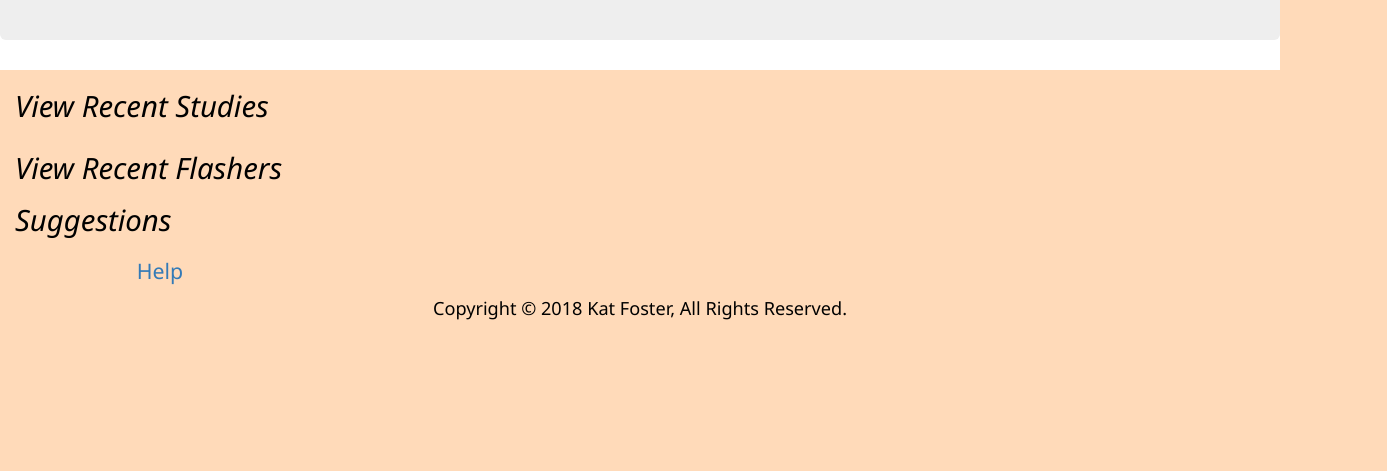
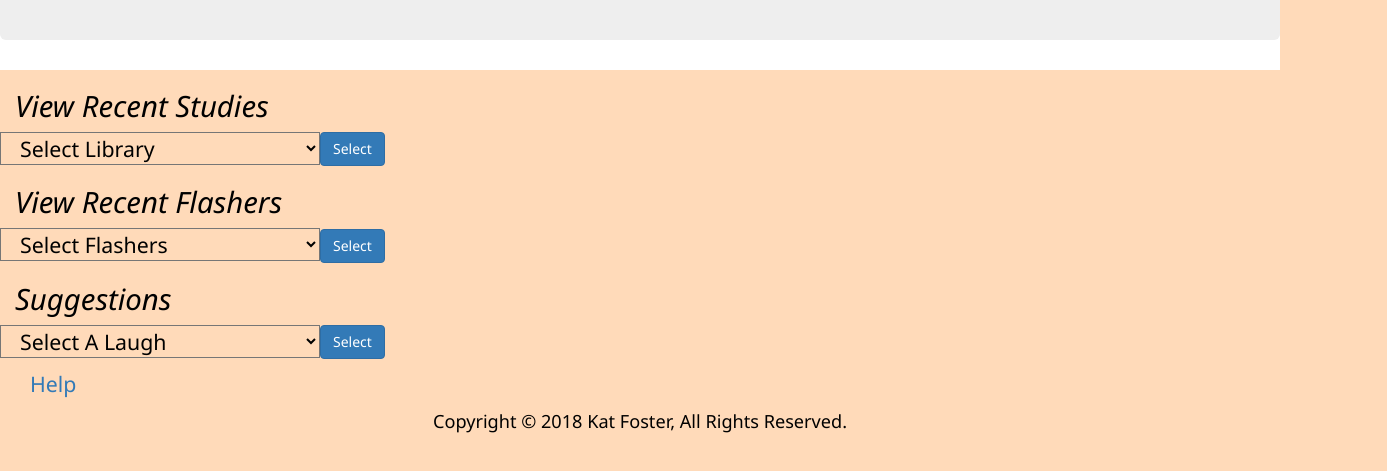
Before and after one commit to kafoste3/kat-flashcard, a plain HTML site: page history.html in a window 1280 px wide. Shown: the part 225-696 px from the top of the page, 1387 px wide, since content can reach past the window. Drawn offline with nearby package versions, Linux system fonts and the light colour scheme.

Commit message:
Added Drop Down Bars for Selection

```diff
--- a/history.html
+++ b/history.html
@@ -34,14 +34,41 @@
         <section>
           <h2 class="col-sm-12">View Recent Studies</h2>
           <!-- Show recent Libraries -->
-          <h3 class="col-sm-12">View Recent Flashers</h3>
+          <section>
+            <select name="libraries" class="col-sm-3">
+              <option value="Select Library">Select Library</option>
+              <option value="Library A">Library A</option>
+              <option value="Library B">Library B</option>
+              <option value="Library C">Library C</option>
+            </select>
+            <button type="submit" class="btn btn-primary">Select</button>
+          </section>
+          <h2 class="col-sm-12">View Recent Flashers</h2>
           <!-- Show recent Cards viewed-->
-          <h4 class="col-sm-12">Suggestions</h4>
+          <section>
+            <select name="flashers" class="col-sm-3">
+                <option value="Select Flasher">Select Flashers</option>
+                <option value="Flasher A">Flasher A</option>
+                <option value="Flasher B">Flasher B</option>
+                <option value="Clasher C">Flasher C</option>
+            </select>
+            <button type="submit" class="btn btn-primary">Select</button>
+          </section>
+          <h2 class="col-sm-12">Suggestions</h2>
           <!-- Offer Suggestions to User like most popular, etc. -->
+          <section>
+            <select name="suggestions" class="col-sm-3">
+                <option value="Select A Laugh">Select A Laugh</option>
+                <option value="Meaning of Life">Meaning of Life</option>
+                <option value="Miracle of Birth">Miracle of Birth</option>
+                <option value="Philosophy of Death">Philosophy of Death</option>
+            </select>
+            <button type="submit" class="btn btn-primary">Select</button>
+          </section>
         </section>
       </main>
       <footer class="row">
-          <nav class="col-sm-12 col-sm-offset-1"> <!-- Lower Navigation of the Page -->
+          <nav class="col-sm-6"> <!-- Lower Navigation of the Page -->
             <ul class="nav navbar-nav">
               <li>
                 <a href="help.html">Help</a>
```
Also changed, not shown: study.html (+13 -2 lines).
